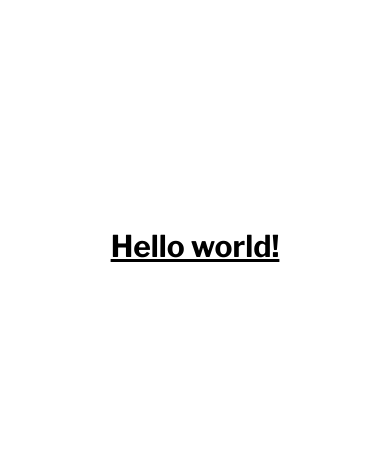
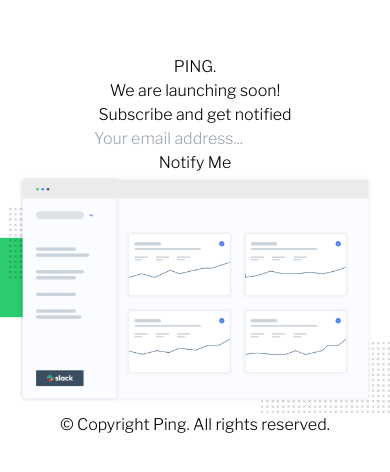
Before and after one commit to fkrunic/frontend-mentor-ping-landing-page, a Vue app: page / in a window 390 px wide. Shown: the part 176-648 px from the top of the page. Built offline with nearby package versions, Linux system fonts and the light colour scheme.

Commit message:
basic mobile structure

```diff
--- a/src/App.vue
+++ b/src/App.vue
@@ -7,9 +7,13 @@ onMounted(() => {
 </script>
 
 <template>
-  <div class="flex items-center justify-center min-h-screen">
-    <p class="text-3xl font-bold underline">
-      Hello world!
-    </p>
+  <div class="flex flex-col items-center justify-center min-h-screen">
+    <p>PING.</p>
+    <p>We are launching <span>soon!</span></p>
+    <p>Subscribe and get notified</p>
+    <input type="text" placeholder="Your email address...">
+    <p>Notify Me</p>
+    <img src="./assets/illustration-dashboard.png">
+    <p>&#169; Copyright Ping. All rights reserved.</p>
   </div>
 </template>
```
